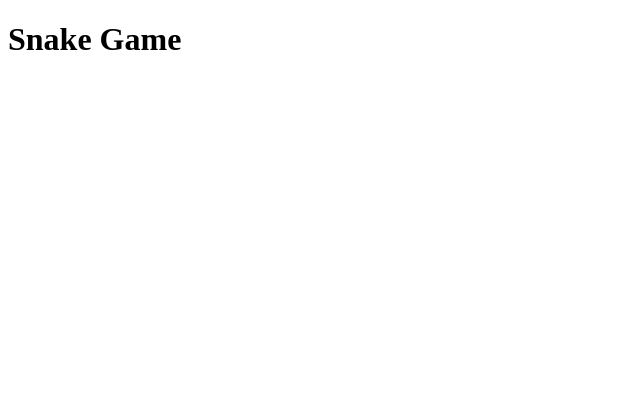
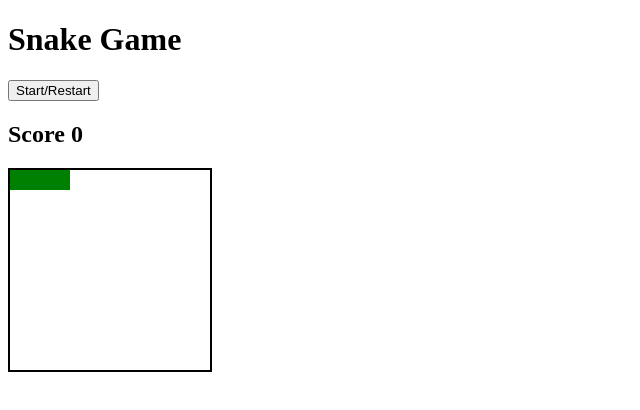
Before and after one commit to zenidith/snake-game, a plain HTML site: page index.html in a window 1280 px wide. Shown: the whole page, without its empty margins (0-640 px from the left). Drawn offline with Linux system fonts and the light colour scheme.

Commit message:
created variables, created createGrid() and move()

```diff
--- a/index.css
+++ b/index.css
@@ -0,0 +1,18 @@
+html, body {
+    margin: 10;
+    padding: 10;
+}
+
+.grid   {
+    display: flex;
+    flex-wrap: wrap;
+    width: 200px;
+    height: 200px;
+    border: solid 2px black;
+}
+
+.snake {
+    width: 20px;
+    height: 20px;
+    background-color: green;
+}
--- a/index.html
+++ b/index.html
@@ -10,6 +10,13 @@
 <body>
     <h1>Snake Game</h1>
 
+    <button id="start">Start/Restart</button>
+    <h2>Score <span id="score">0</span></h2>
+
+    <div class="grid">
+
+    </div>
+
     <script src="index.js"></script>
 </body>
 </html>
--- a/index.js
+++ b/index.js
@@ -0,0 +1,28 @@
+const grid = document.querySelector('.grid')
+const startButton = document.getElementById('start')
+const score = document.getElementById('score')
+let squares = []
+let currentSnake = [2,1,0]
+let direction = 1
+
+function createGrid() {
+    for (var i = 0; i < 100; i++) {
+        const square = document.createElement('div')
+        square.classList.add('square')
+        grid.appendChild(square)
+        squares.push(square)
+    }
+}
+
+createGrid()
+
+currentSnake.forEach(index => squares[index].classList.add('snake'))
+
+function move() {
+    const tail = currentSnake.pop()
+    squares[tail].classList.remove('snake')
+    currentSnake.unshift(currentSnake[0] + direction)
+    squares[currentSnake[0]].classList.add('snake')
+}
+
+move()
```
